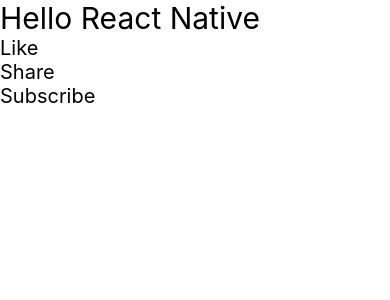
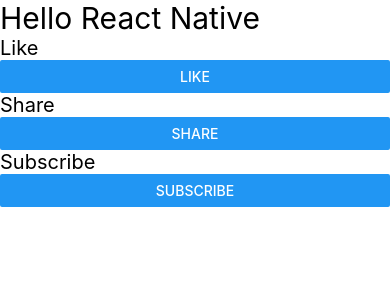
Before and after one commit to santoshtuniki/React-Native-CLI, a React Native app in the folder nativeApp/: screen / in a window 390 px wide. Shown: the top 300 px of the page. Built offline with nearby package versions, Linux system fonts and the light colour scheme.

Commit message:
StyleSheet used

```diff
--- /dev/null
+++ b/nativeApp/App.jsx
@@ -0,0 +1,32 @@
+import React from 'react';
+import {
+	StyleSheet,
+	Text,
+	View,
+	Button
+} from 'react-native';
+
+const styles = StyleSheet.create({
+	header: {
+		fontSize: 30
+	},
+	para: {
+		fontSize: 20
+	},
+});
+
+const App = ()=>{
+	return (
+		<View>
+			<Text style={styles.header}>Hello React Native</Text>
+			<Text style={styles.para}>Like</Text>
+			<Button title="Like" />
+			<Text style={styles.para}>Share</Text>
+			<Button title="Share" />
+			<Text style={styles.para}>Subscribe</Text>
+			<Button title="Subscribe" />
+		</View>
+	);
+};
+
+export default App;
--- a/nativeApp/App.tsx
+++ /dev/null
@@ -1,27 +0,0 @@
-/**
- * Sample React Native App
- * https://github.com/facebook/react-native
- *
- * @format
- */
-
-import React from 'react';
-import {Text, View} from 'react-native';
-
-const styles = {
-  Header: {fontSize: 30},
-  Para: {fontSize: 20},
-};
-
-function App(): JSX.Element {
-  return (
-    <View>
-      <Text style={styles.Header}>Hello React Native</Text>
-      <Text style={styles.Para}>Like</Text>
-      <Text style={styles.Para}>Share</Text>
-      <Text style={styles.Para}>Subscribe</Text>
-    </View>
-  );
-}
-
-export default App;
```
Also changed, not shown: nativeApp/.eslintrc.js, 1 other file (tests, documents, lock files or other folders).
